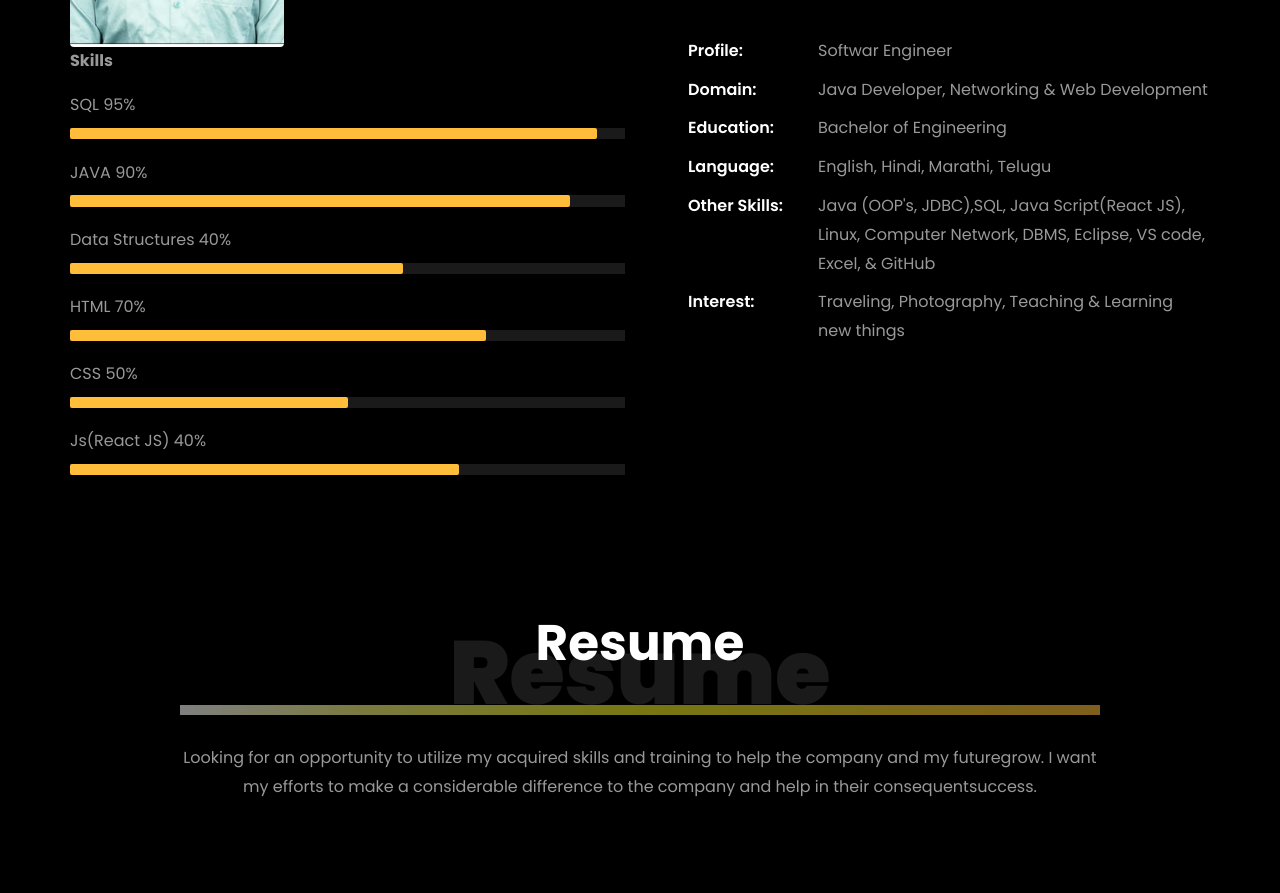
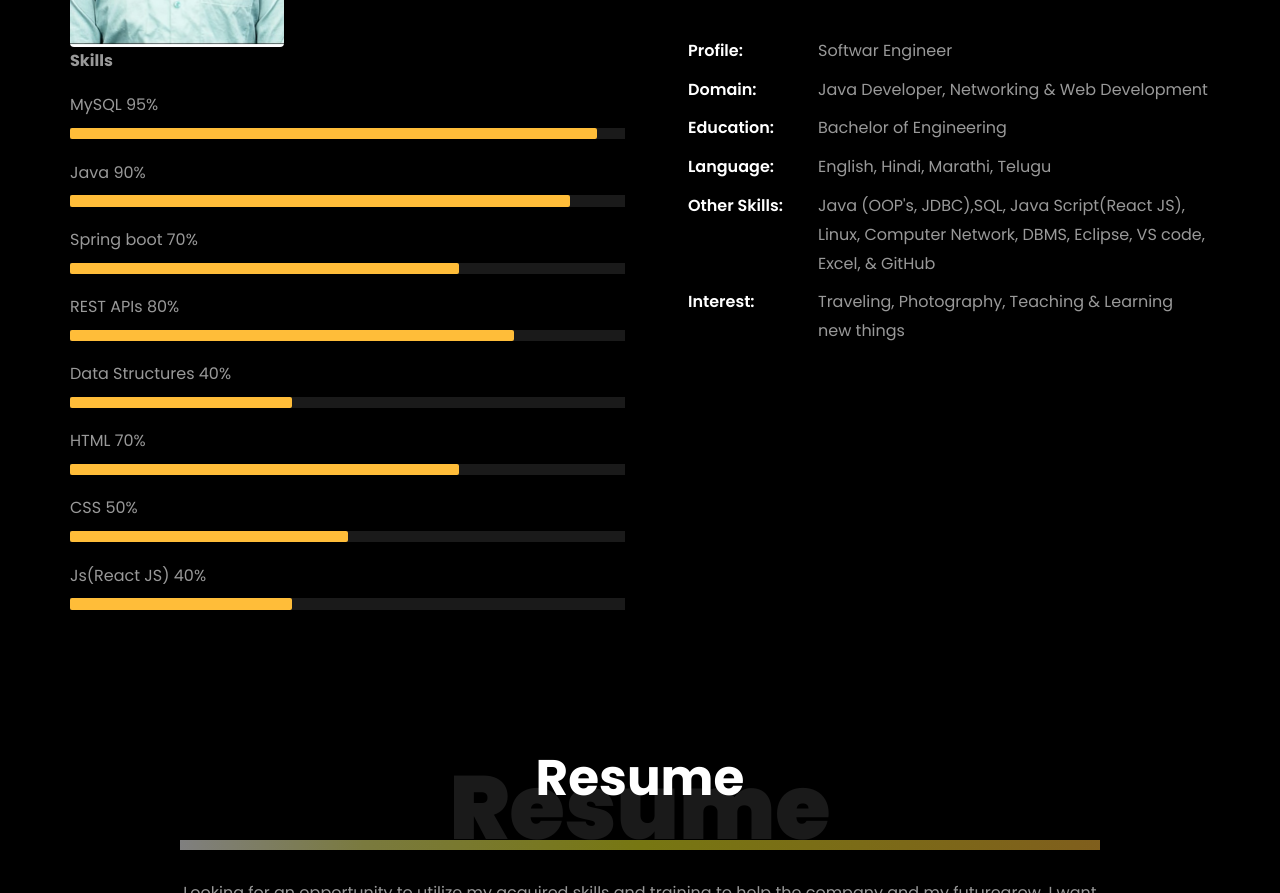
Before and after one commit to Rameshwar09/Portfolio, a plain HTML site: page index.html in a window 1280 px wide. Shown: the part 1137-2030 px from the top of the page. Drawn offline with Linux system fonts and the light colour scheme; files whose address does not match are found by name.

Commit message:
Modified

```diff
--- a/index.html
+++ b/index.html
@@ -229,27 +229,38 @@
 
 								<div class="skill-mf">
 									<p class="title-s"><b>Skills</b></p>
-									<span>SQL</span> <span class="pull-right">95%</span>
+									<span>MySQL</span> <span class="pull-right">95%</span>
 									<div class="progress">
 										<div class="progress-bar" role="progressbar" style="width: 95%;" aria-valuenow="95" aria-valuemin="0"
 											aria-valuemax="100"></div>
 									</div>
 
-									<span>JAVA</span> <span class="pull-right">90%</span>
+									<span>Java</span> <span class="pull-right">90%</span>
 									<div class="progress">
 										<div class="progress-bar" role="progressbar" style="width: 90%" aria-valuenow="90" aria-valuemin="0"
+											aria-valuemax="100"></div>
+									</div>
+									<span>Spring boot</span> <span class="pull-right">70%</span>
+									<div class="progress">
+										<div class="progress-bar" role="progressbar" style="width: 70%" aria-valuenow="90" aria-valuemin="0"
+											aria-valuemax="100"></div>
+									</div>
+
+									<span>REST APIs</span> <span class="pull-right">80%</span>
+									<div class="progress">
+										<div class="progress-bar" role="progressbar" style="width: 80%" aria-valuenow="90" aria-valuemin="0"
 											aria-valuemax="100"></div>
 									</div>
 
 									<span>Data Structures</span> <span class="pull-right">40%</span>
 									<div class="progress">
-										<div class="progress-bar" role="progressbar" style="width: 60%" aria-valuenow="60" aria-valuemin="0"
+										<div class="progress-bar" role="progressbar" style="width: 40%" aria-valuenow="60" aria-valuemin="0"
 											aria-valuemax="100"></div>
 									</div>
 
 									<span>HTML</span> <span class="pull-right">70%</span>
 									<div class="progress">
-										<div class="progress-bar" role="progressbar" style="width: 75%" aria-valuenow="75" aria-valuemin="0"
+										<div class="progress-bar" role="progressbar" style="width: 70%" aria-valuenow="75" aria-valuemin="0"
 											aria-valuemax="100"></div>
 									</div>
 
@@ -260,7 +271,7 @@
 									</div>
 									<span>Js(React JS)</span> <span class="pull-right">40%</span>
 									<div class="progress">
-										<div class="progress-bar" role="progressbar" style="width: 70%" aria-valuenow="70" aria-valuemin="0"
+										<div class="progress-bar" role="progressbar" style="width: 40%" aria-valuenow="70" aria-valuemin="0"
 											aria-valuemax="100"></div>
 									</div>
 								</div>
```
Also changed, not shown: 1 other file.
